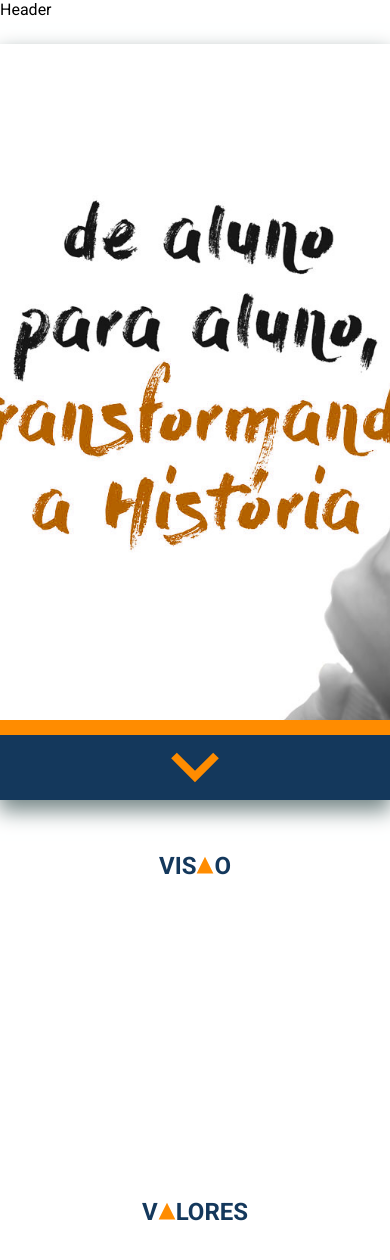
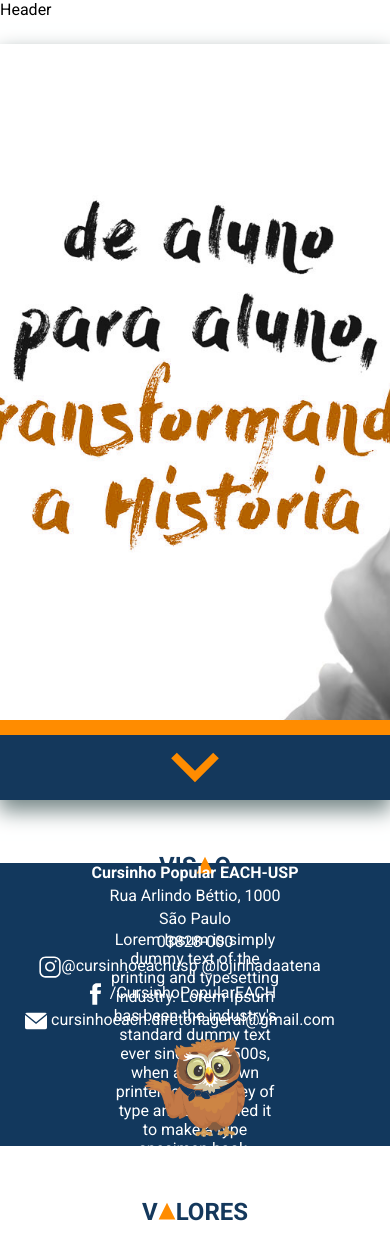
Before and after one commit to cursinhoeachusp/site-cpe-dh, a React (Create React App) app: page / in a window 390 px wide. Shown: the top 1260 px of the page. Built offline with nearby package versions, Linux system fonts and the light colour scheme.

Commit message:
add: criação do footer e responsividade

```diff
--- a/src/components/Footer/index.js
+++ b/src/components/Footer/index.js
@@ -1,9 +1,57 @@
 import React from 'react';
-
+import imagem from "../../assets/coruja.png";
 import './style.css';
 
+
 export default function Footer() {
-  return (
-    <></>
-  );
+    return (
+
+        <footer>
+        <div className="centro">
+            <div>
+                <ul className="text">
+                    <li className="titulo">
+                        Cursinho Popular EACH-USP
+                    </li>
+                    <li className="rua">
+                        Rua Arlindo Béttio, 1000
+                    </li>
+                    <li className="estado">
+                        São Paulo
+                    </li>
+                    <li className="cep">
+                        03828-000
+                    </li>
+                </ul>
+            </div>
+            <div>
+                <ul className="icons">
+                    <li className="insta">
+                        <a href="https://www.instagram.com/cursinhoeachusp/?hl=pt-br" target="blank"> <svg width="22" height="22" viewBox="0 0 22 22" fill="none" xmlns="http://www.w3.org/2000/svg">
+                            <path d="M21.6992 11.043C21.6992 12.5383 21.6691 14.0379 21.7078 15.5332C21.7723 18.1801 20.1094 20.2254 17.991 21.1363C17.1402 21.5016 16.2465 21.6949 15.3226 21.6949C12.4309 21.6992 9.53476 21.7379 6.64296 21.682C4.46444 21.6391 2.67265 20.7281 1.38788 18.932C0.713272 17.9867 0.391006 16.9125 0.391006 15.748C0.391006 12.6672 0.391006 9.59062 0.391006 6.50976C0.391006 3.99609 1.61562 2.23867 3.78983 1.0957C4.73515 0.601559 5.7621 0.391013 6.83202 0.386716C9.63788 0.386716 12.448 0.369528 15.2539 0.39531C17.4324 0.412497 19.25 1.24609 20.5906 2.99922C21.3383 3.9789 21.6992 5.10468 21.6992 6.34218C21.6992 7.90625 21.6992 9.47461 21.6992 11.043ZM1.97655 11.043C1.97655 12.6199 1.97655 14.1926 1.97655 15.7695C1.97655 16.4742 2.13983 17.1359 2.50507 17.7332C3.46327 19.3016 4.91132 20.0664 6.70741 20.0965C9.59062 20.1395 12.4781 20.1137 15.3656 20.1051C16.0746 20.1051 16.7621 19.959 17.4023 19.6539C19.1469 18.8203 20.1223 17.4926 20.1137 15.4988C20.0965 12.448 20.1094 9.39726 20.1094 6.34648C20.1094 5.48281 19.8644 4.69218 19.3531 3.99609C18.3648 2.65976 16.9984 2.00234 15.3656 1.98515C12.4867 1.95078 9.6078 1.97226 6.7289 1.97656C6.11444 1.97656 5.52148 2.10117 4.94569 2.31601C3.36444 2.90468 1.89491 4.3957 1.96366 6.5914C2.01523 8.07812 1.97655 9.56054 1.97655 11.043Z" fill="white"/>
+                            <path d="M11.0687 15.5976C8.29724 15.5976 6.06287 13.389 6.05857 10.639C6.05427 7.93198 8.30584 5.71479 11.0601 5.71479C13.823 5.71049 16.066 7.92338 16.0703 10.6519C16.0703 13.3761 13.8316 15.5933 11.0687 15.5976ZM11.0687 14.0078C12.9551 14.0078 14.4848 12.4996 14.4805 10.6433C14.4762 8.80424 12.9465 7.30034 11.0687 7.30034C9.1824 7.30034 7.64412 8.79994 7.64412 10.6519C7.64842 12.5081 9.1824 14.0121 11.0687 14.0078Z" fill="white"/>
+                            <path d="M16.6504 4.21094C17.2305 4.21094 17.7031 4.70508 17.7031 5.31094C17.6988 5.91679 17.2219 6.40664 16.6418 6.40234C16.0703 6.39804 15.6019 5.9082 15.6019 5.31523C15.5976 4.70937 16.0703 4.21094 16.6504 4.21094Z" fill="white"/>
+                            </svg></a>
+                        @cursinhoeachusp @lojinhadaatena
+                    </li>
+                    <li className="face">
+                        <a href="https://www.facebook.com/CursinhoPopularEACH/" target="blank"><svg width="22" height="22" viewBox="0 0 22 22" fill="none" xmlns="http://www.w3.org/2000/svg">
+                            <path d="M13.2473 21.8496C13.1398 21.8539 13.0711 21.8625 13.0023 21.8625C11.5328 21.8625 10.0676 21.8582 8.59805 21.8668C8.3918 21.8668 8.33594 21.8109 8.33594 21.6047C8.34023 18.1844 8.34023 14.7598 8.34023 11.3395C8.34023 11.2492 8.34023 11.159 8.34023 11.043C7.54102 11.043 6.76328 11.043 5.97266 11.043C5.97266 9.82267 5.97266 8.62384 5.97266 7.39063C6.0543 7.39063 6.13164 7.39063 6.20469 7.39063C6.84922 7.39063 7.49375 7.38634 8.13828 7.39493C8.30156 7.39493 8.34453 7.34767 8.34453 7.18868C8.33594 6.23048 8.33594 5.26798 8.34453 4.30978C8.34883 3.63946 8.45625 2.98634 8.76562 2.38048C9.2082 1.5254 9.90859 0.971104 10.7937 0.627354C11.5156 0.343761 12.2762 0.240636 13.041 0.227745C14.2871 0.210558 15.5332 0.219151 16.7793 0.214854C16.8953 0.214854 16.9898 0.210558 16.9898 0.373839C16.9855 1.55548 16.9855 2.73712 16.9855 3.91876C16.9855 3.93165 16.9812 3.94454 16.9641 4.0004C16.891 4.0004 16.8094 4.0004 16.7277 4.0004C15.9543 4.0004 15.1809 3.9961 14.4074 4.0004C13.9605 4.0004 13.5996 4.18087 13.3719 4.57189C13.3031 4.6879 13.2602 4.83829 13.2602 4.97579C13.2473 5.70626 13.2602 6.43673 13.2516 7.1672C13.2516 7.33907 13.3031 7.38634 13.4707 7.38634C14.5449 7.37774 15.6191 7.38204 16.6934 7.38204C16.7793 7.38204 16.8609 7.38204 17.007 7.38204C16.8566 8.61095 16.7105 9.81407 16.5602 11.0301C15.443 11.0301 14.3559 11.0301 13.2473 11.0301C13.2473 14.6438 13.2473 18.2359 13.2473 21.8496Z" fill="white"/>
+                            </svg></a> /CursinhoPopularEACH
+                    </li>
+                    <li className="email">
+                        <svg width="22" height="22" viewBox="0 0 22 22" fill="none" xmlns="http://www.w3.org/2000/svg">
+                            <path d="M21.6992 3.4296C21.3892 2.97551 20.8677 2.67542 20.2792 2.67542H1.72082C1.14469 2.67542 0.635253 2.96485 0.322784 3.40313L11.034 12.3344L21.6992 3.4296Z" fill="white"/>
+                            <path d="M0.00205994 4.92529V17.6059C0.00205994 18.5512 0.775498 19.3246 1.72081 19.3246H20.2792C21.2245 19.3246 21.9979 18.5512 21.9979 17.6059V4.97101L11.034 14.1247L0.00205994 4.92529Z" fill="white"/>
+                            </svg> cursinhoeach.diretoriageral@gmail.com
+                    </li>
+                </ul>
+            </div>
+        </div>
+
+        <div className='container-img'>
+        <img className="coruja" src={imagem} alt="coruja"/>
+        </div>
+    </footer>
+    );
 }
--- a/src/components/Footer/style.css
+++ b/src/components/Footer/style.css
@@ -0,0 +1,135 @@
+footer {
+    background-color: #12385D;
+    display: flex;
+    justify-content: flex-end;
+}
+
+.logoinsta {
+    width: 22px;
+    height: 22px;
+}
+
+.logoface {
+    width: 22px;
+    height: 22px;
+}
+
+.logoemail {
+    width: 22px;
+    height: 20px;
+}
+
+.insta {
+    color: white;
+    margin-bottom: 5px;
+}
+
+.face {
+    color: white;
+    margin-bottom: 5px;
+}
+
+.email {
+    color: white;
+}
+
+.text {
+    color: white;
+    margin-bottom: 5px;
+}
+
+.text {
+    list-style: none;
+    font-size: medium;
+    font-family: Arial, Helvetica, sans-serif;
+    text-align: end;
+}
+
+.icons {
+    list-style: none;
+    font-family: Cambria, Cochin, Georgia, Times, 'Times New Roman', serif;
+    vertical-align: middle;
+}
+
+.titulo {
+    font-weight: bold;
+}
+
+.rua {
+    margin-top: 4px;
+}
+
+.estado {
+    margin-top: 4px;
+}
+
+.cep {
+    margin-top: 4px;
+}
+
+.coruja {
+    /* background: url("coruja.png") no-repeat; */
+    background-size: contain;
+    justify-content: end;
+    width: 100px;
+    height: 100px;
+    margin: 5px 5px;
+}
+
+.icons svg {
+    vertical-align: middle;
+}
+
+.centro {
+    display: flex;
+    align-self: center;
+    justify-content: center;
+    flex-wrap: wrap;
+    width: 100%;
+}
+
+.container-img {
+    justify-content: end;
+}
+
+@media (max-width: 500px) {
+    footer {
+        text-align: center;
+        justify-content: center;
+        align-items: center;
+        flex-direction: column;
+    }
+    .text {
+        text-align: center;
+        text-align: center;
+        justify-content: center;
+        align-items: center;
+        flex-direction: column;
+    }
+    .icons {
+        margin-right: 30px;
+    }
+}
+
+@media (min-width: 500px) and (max-width: 1024px) {
+    footer {
+        text-align: center;
+        justify-content: center;
+        align-items: center;
+        flex-direction: column;
+    }
+    .text {
+        text-align: center;
+    }
+    .icons {
+        text-align: center;
+        justify-content: center;
+        align-items: center;
+        flex-direction: column;
+    }
+}
+
+
+/* footer {
+    margin-top: auto;
+} */
```
Also changed, not shown: src/assets/coruja.png (added), 1 other file (tests, documents, lock files or other folders).
